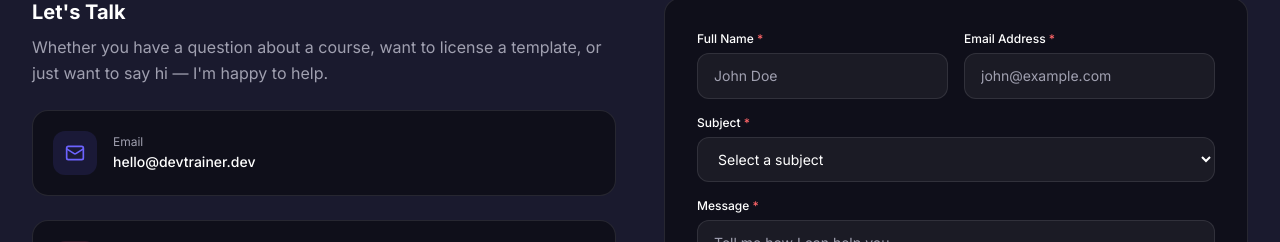
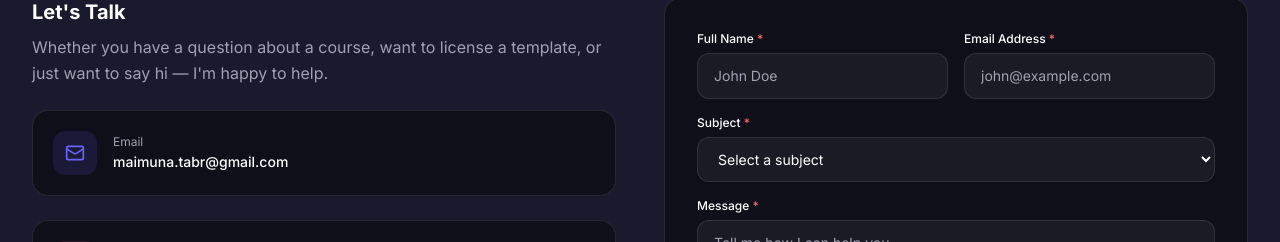
Before and after one commit to maimuna-t-333/developer-portfolio, a Next.js app: page / in a window 1280 px wide. Shown: the part 4493-4735 px from the top of the page. Built offline with nearby package versions, Linux system fonts and the light colour scheme.

Commit message:
Changed contact information

```diff
--- a/components/home/Contact.js
+++ b/components/home/Contact.js
@@ -135,8 +135,8 @@ export default function Contact() {
 
             {/* Contact Info Cards */}
             {[
-              { icon: Mail, label: "Email", value: "hello@devtrainer.dev", color: "#6C63FF" },
-              { icon: Phone, label: "Phone", value: "+1 (555) 000-0000", color: "#FF6584" },
+              { icon: Mail, label: "Email", value: "maimuna.tabr@gmail.com", color: "#6C63FF" },
+              { icon: Phone, label: "Phone", value: "01736788394", color: "#FF6584" },
               { icon: MapPin, label: "Location", value: "Available Worldwide (Remote)", color: "#68A063" },
             ].map(({ icon: Icon, label, value, color }) => (
               <div
```
